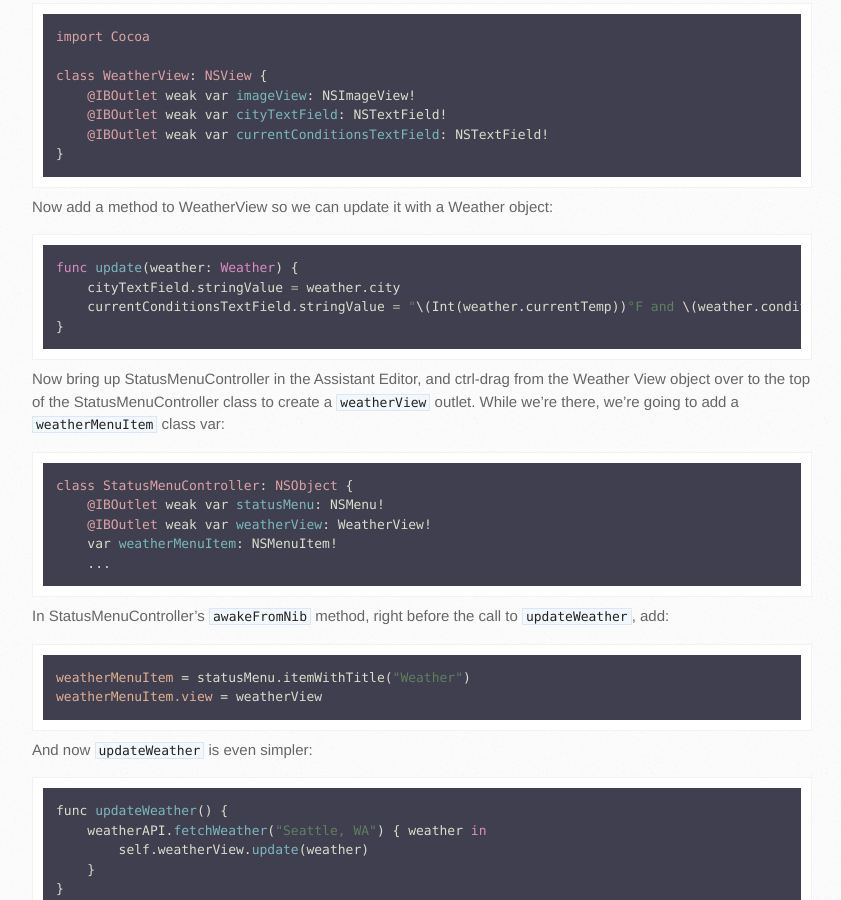
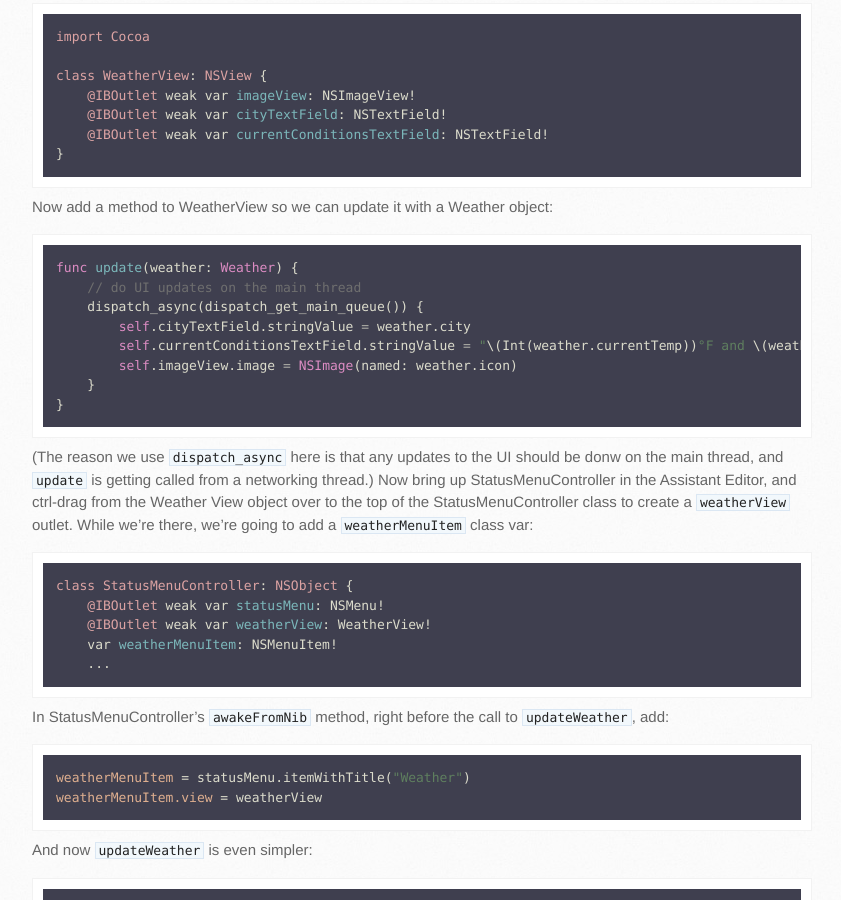
Before and after one commit to bgreenlee/WeatherBar, a Jekyll site: the page built from index.md, in a window 1280 px wide and 900 px high, scrolled down 19329 px. Shown: the whole window, without its empty margins (108-949 px from the left). Built offline with Jekyll 4.4.1, drawn with Linux system fonts in a browser that asks for light colours; nearby versions of some CDN libraries.

Commit message:
Do UI updates on main thread

```diff
--- a/index.md
+++ b/index.md
@@ -605,12 +605,16 @@ Now add a method to WeatherView so we can update it with a Weather object:
 
 ~~~ swift
 func update(weather: Weather) {
-    cityTextField.stringValue = weather.city
-    currentConditionsTextField.stringValue = "\(Int(weather.currentTemp))°F and \(weather.conditions)"
+    // do UI updates on the main thread
+    dispatch_async(dispatch_get_main_queue()) {
+        self.cityTextField.stringValue = weather.city
+        self.currentConditionsTextField.stringValue = "\(Int(weather.currentTemp))°F and \(weather.conditions)"
+        self.imageView.image = NSImage(named: weather.icon)
+    }
 }
 ~~~
 
-Now bring up StatusMenuController in the Assistant Editor, and ctrl-drag from the Weather View object over to the top of the StatusMenuController class to create a `weatherView` outlet. While we're there, we're going to add a `weatherMenuItem` class var:
+(The reason we use `dispatch_async` here is that any updates to the UI should be donw on the main thread, and `update` is getting called from a networking thread.) Now bring up StatusMenuController in the Assistant Editor, and ctrl-drag from the Weather View object over to the top of the StatusMenuController class to create a `weatherView` outlet. While we're there, we're going to add a `weatherMenuItem` class var:
 
 ~~~ swift
 class StatusMenuController: NSObject {
```
Also changed, not shown: 1 other file.
